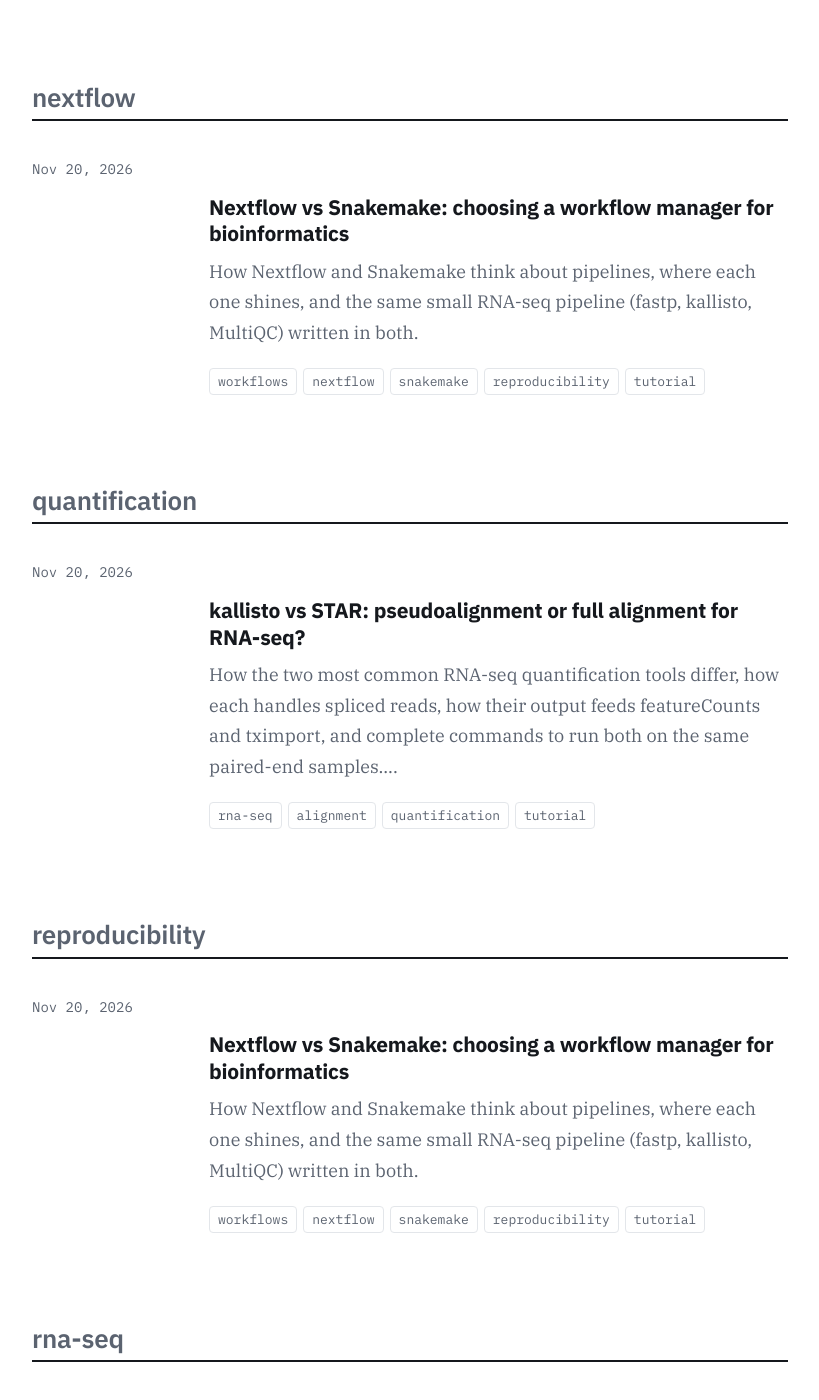
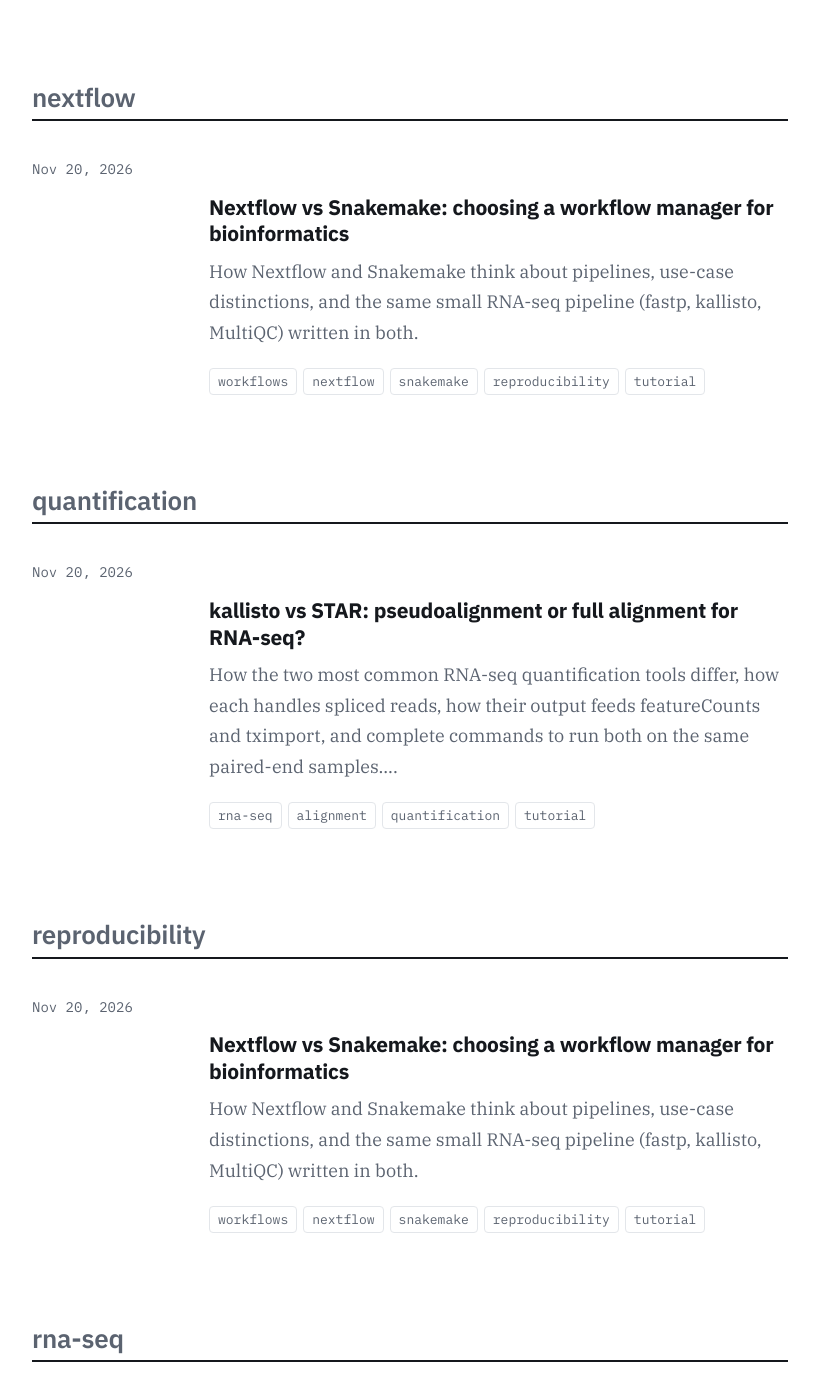
Before and after one commit to Alepidoptera7/Alepidoptera7.github.io, a Jekyll site: the page built from tags.html, in a window 1280 px wide and 1400 px high, scrolled down 744 px. Shown: the whole window, without its empty margins (132-951 px from the left). Built offline with Jekyll 4.4.1, drawn with Linux system fonts in a browser that asks for light colours; some of the changed text lies outside the part shown.

Commit message:
changing wording in blog post

```diff
--- a/_posts/2026-11-20-nextflow-vs-snakemake.md
+++ b/_posts/2026-11-20-nextflow-vs-snakemake.md
@@ -1,7 +1,7 @@
 ---
 title: "Nextflow vs Snakemake: choosing a workflow manager for bioinformatics"
 date: 2026-11-20 21:00:00 -0800
-description: How Nextflow and Snakemake think about pipelines, where each one shines, and the same small RNA-seq pipeline (fastp, kallisto, MultiQC) written in both.
+description: How Nextflow and Snakemake think about pipelines, use-case distinctions, and the same small RNA-seq pipeline (fastp, kallisto, MultiQC) written in both.
 tags: [workflows, nextflow, snakemake, reproducibility, tutorial]
 ---
 
```
